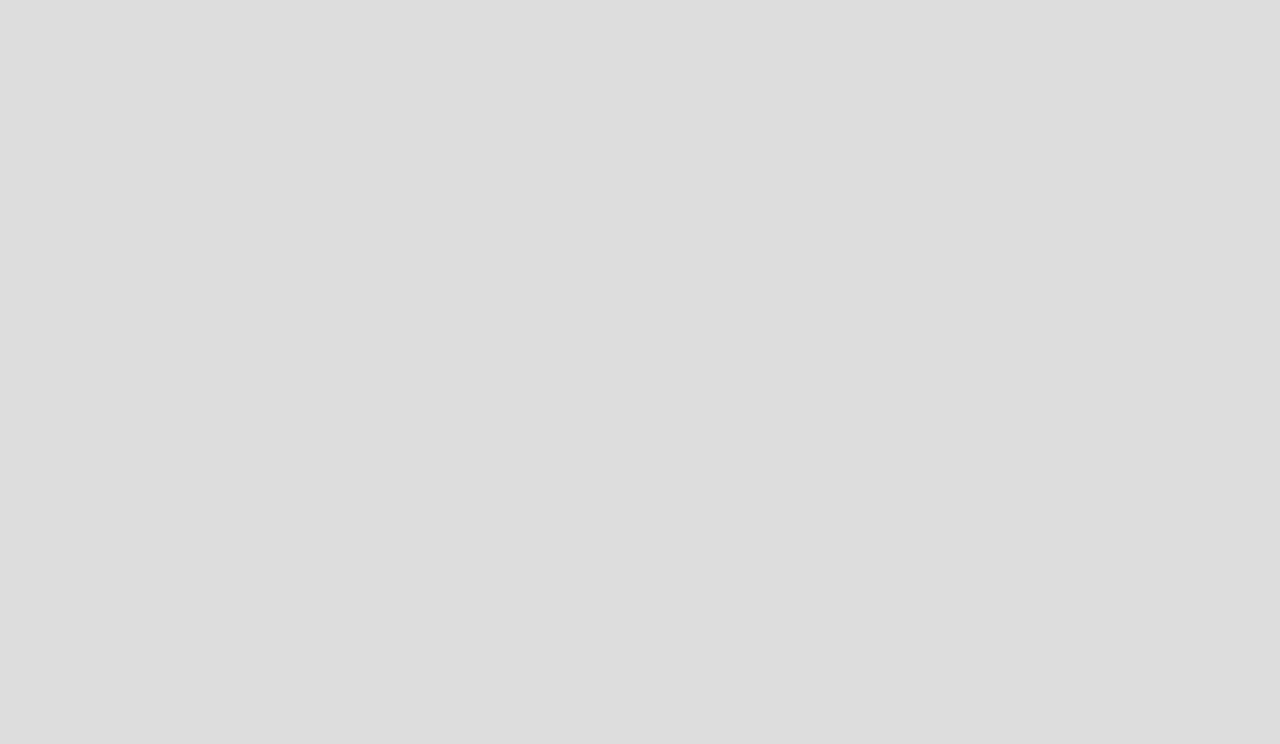
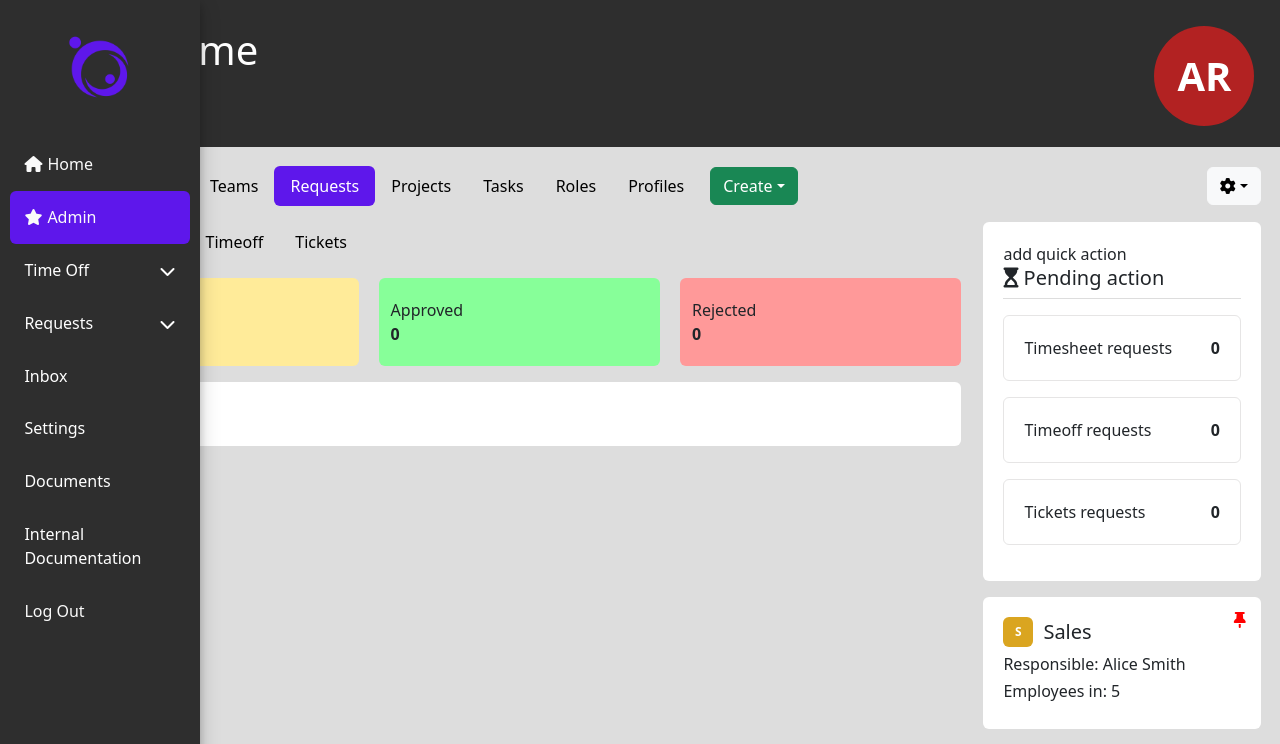
Before and after one commit to ARchWolfDev/SyncHR_React_V, a React (Create React App) app: page /admin/requests/timesheets in a window 1280 px wide. Before the commit this address had no page. Shown: the top 744 px of the page. Built offline with nearby package versions, Linux system fonts and the light colour scheme.

Commit message:
requests route created

```diff
--- a/src/App.css
+++ b/src/App.css
@@ -379,13 +379,12 @@ body { background: #ddd!important; }
   display: flex;
   flex-direction: column;
 }
-.timesheet-status-box-row .box:hover {
-  box-shadow: 0 4px 8px 0 rgba(0, 0, 0, 0.2), 0 6px 20px 0 rgba(0, 0, 0, 0.19);
+.timesheet-status-box-row .box{
+  box-shadow: none;
   transition: box-shadow 0.3s ease-in-out;
 }
-.hover-box .box:hover{
+.hover-box:hover {
   box-shadow: 0 4px 8px 0 rgba(0, 0, 0, 0.2), 0 6px 20px 0 rgba(0, 0, 0, 0.19);
-  transition: box-shadow 0.3s ease-in-out;
 }
 .department-box {
   position: relative;
--- a/src/App.js
+++ b/src/App.js
@@ -22,6 +22,9 @@ import AdminDepartments from './components/AdminDepartments';
 import AdminTeams from './components/AdminTeams';
 import DepartmentComponent from './components/DepartmentComponent';
 import TestComponent from './components/TestComponent';
+import AdminRequestsTimesheets from './components/AdminRequestsTimesheets';
+import AdminRequestsTimeOff from './components/AdminRequestsTimeOff';
+import AdminRequestsTickets from './components/AdminRequestsTickets';
 
 function App() {
 
@@ -43,7 +46,12 @@ function App() {
                     <Route path='employees' element={<AdminEmployees />} />
                     <Route path='departments' element={<AdminDepartments />} />
                   </Route>
-                  <Route path='requests' element={<AdminRequests />} />
+                  <Route path='requests' element={<AdminRequests />}>
+                    <Route index element={<Navigate to='timesheets'/>} />
+                    <Route path='timesheets' element={<AdminRequestsTimesheets />} />
+                    <Route path='timeoffs' element={<AdminRequestsTimeOff />} />
+                    <Route path='tickets' element={<AdminRequestsTickets />} />
+                  </Route>
                   <Route path='projects' element={<AdminProjects />} />
                   <Route path='tasks' element={<AdminTasks />} />
                   <Route path='roles' element={<AdminRoles />} />
--- a/src/components/AdminComponent.js
+++ b/src/components/AdminComponent.js
@@ -41,7 +41,7 @@ function AdminComponent() {
             <Nav variant="pills align-items-center" defaultActiveKey='link-1'>
               <Nav.Item><Link to='dashboard' className={`nav-link ${urlLocation.endsWith('dashboard')?'active':''}`}>Dashboard</Link></Nav.Item>
               <Nav.Item><Link to='teams' className={`nav-link ${urlLocation.endsWith('employees') || urlLocation.endsWith('departments')?'active':''}`}>Teams</Link></Nav.Item>
-              <Nav.Item><Link to='requests' className={`nav-link ${urlLocation.endsWith('requests')?'active':''}`}>Requests</Link></Nav.Item>
+              <Nav.Item><Link to='requests' className={`nav-link ${urlLocation.endsWith('timesheets') || urlLocation.endsWith('timeoffs') || urlLocation.endsWith('tickets')?'active':''}`}>Requests</Link></Nav.Item>
               <Nav.Item><Link to='projects' className={`nav-link ${urlLocation.endsWith('projects')?'active':''}`}>Projects</Link></Nav.Item>
               <Nav.Item><Link to='tasks' className={`nav-link ${urlLocation.endsWith('tasks')?'active':''}`}>Tasks</Link></Nav.Item>
               <Nav.Item><Link to='roles' className={`nav-link ${urlLocation.endsWith('roles')?'active':''}`}>Roles</Link></Nav.Item>
--- a/src/components/AdminDashboard.js
+++ b/src/components/AdminDashboard.js
@@ -186,9 +186,9 @@ function AdminDashboard() {
         <Col className='box justify-items-center'>
             <h5>Timesheet Requests</h5>
             <Row className='timesheet-status-box-row'>
-              <Col type='button' onClick={() => handleInformationContent('pending')} className='box' style={{backgroundColor: '#ffeb99'}}><h6>Pending <strong style={{float: 'right'}}>0</strong></h6></Col>
-              <Col type='button' onClick={() => handleInformationContent('approved')} className='box' style={{backgroundColor: '#99ff99'}}><h6>Approved <strong style={{float: 'right'}}>0</strong></h6></Col>
-              <Col type='button' onClick={() => handleInformationContent('rejected')} className='box' style={{backgroundColor: '#ff9999'}}><h6>Rejected <strong style={{float: 'right'}}>0</strong></h6></Col>
+              <Col type='button' onClick={() => handleInformationContent('pending')} className='box hover-box' style={{backgroundColor: '#ffeb99'}}><h6>Pending <strong style={{float: 'right'}}>0</strong></h6></Col>
+              <Col type='button' onClick={() => handleInformationContent('approved')} className='box hover-box' style={{backgroundColor: '#99ff99'}}><h6>Approved <strong style={{float: 'right'}}>0</strong></h6></Col>
+              <Col type='button' onClick={() => handleInformationContent('rejected')} className='box hover-box' style={{backgroundColor: '#ff9999'}}><h6>Rejected <strong style={{float: 'right'}}>0</strong></h6></Col>
             </Row>
             {renderTimeSheetStatusInformation()}
         </Col>
--- a/src/components/AdminProfiles.js
+++ b/src/components/AdminProfiles.js
@@ -1,5 +1,5 @@
 import React from 'react'
-import { Link, useNavigate } from 'react-router-dom'
+import { useNavigate } from 'react-router-dom'
 import Avatar from './Avatar'
 import { Container } from 'react-bootstrap'
 
--- a/src/components/AdminRequests.js
+++ b/src/components/AdminRequests.js
@@ -1,9 +1,29 @@
 import React from 'react'
+import { Col, Nav, Row } from 'react-bootstrap'
+import { Link, Outlet, useLocation } from 'react-router-dom'
 
 function AdminRequests() {
+
+  const location = useLocation().pathname
+
   return (
     <div>
-      Admin Requests
+      <Row>
+        <Col>
+          <Nav variant='pills' defaultActiveKey={1} className='mb-3'>
+            <Nav.Item>
+              <Link to={'timesheets'} className={`nav-link ${location.endsWith('timesheets')?'active':''}`}>Timesheet</Link>
+            </Nav.Item>
+            <Nav.Item>
+              <Link to={'timeoffs'} className={`nav-link ${location.endsWith('timeoffs')?'active':''}`}>Timeoff</Link>
+            </Nav.Item>
+            <Nav.Item>
+              <Link to={'tickets'} className={`nav-link ${location.endsWith('tickets')?'active':''}`}>Tickets</Link>
+            </Nav.Item>
+          </Nav>
+        </Col>
+      </Row>
+      <Outlet />
     </div>
   )
 }
--- /dev/null
+++ b/src/components/AdminRequestsTickets.js
@@ -0,0 +1,11 @@
+import React from 'react'
+
+function AdminRequestsTickets() {
+  return (
+    <div>
+      Tickets
+    </div>
+  )
+}
+
+export default AdminRequestsTickets
--- /dev/null
+++ b/src/components/AdminRequestsTimeOff.js
@@ -0,0 +1,11 @@
+import React from 'react'
+
+function AdminRequestsTimeOff() {
+  return (
+    <div>
+      Timeoff
+    </div>
+  )
+}
+
+export default AdminRequestsTimeOff
--- /dev/null
+++ b/src/components/AdminRequestsTimesheets.js
@@ -0,0 +1,20 @@
+import React from 'react'
+import { Col, Container, Row } from 'react-bootstrap'
+
+function AdminRequestsTimesheets() {
+
+  return (
+    <Container>
+        <Row className='timesheet-status-box-row'>
+            <Col className='box hover-box' type='button' style={{backgroundColor: '#ffeb99'}}>Pending <strong style={{float:'right'}}>0</strong></Col>
+            <Col className='box hover-box' type='button' style={{backgroundColor: '#87ff99'}}>Approved <strong style={{float:'right'}}>0</strong></Col>
+            <Col className='box hover-box' type='button' style={{backgroundColor: '#ff9999'}}>Rejected <strong style={{float:'right'}}>0</strong></Col>
+        </Row>
+        <Row>
+            <Col className='box'>Information</Col>
+        </Row>
+    </Container>
+  )
+}
+
+export default AdminRequestsTimesheets
--- a/src/components/ProfileComponent.js
+++ b/src/components/ProfileComponent.js
@@ -1,15 +1,45 @@
 import React from 'react'
+import { Col, Container, Row } from 'react-bootstrap';
 import { useParams } from 'react-router-dom'
+import Avatar from './Avatar';
 
 function ProfileComponent() {
 
   const {id} = useParams();
 
-
+// <Avatar size={150} />
   return (
-    <div>
-      Profile id {id}
-    </div>
+    <Container>
+      <Row>
+        <Col>
+          <Row>
+            <Col className='box' style={{display: 'flex', alignItems: 'center'}}>
+              <Avatar size={150} name='Andrei Rachieru'/>
+              <div style={{marginLeft: 20}}>
+                <h3>Andrei Rachieru - ID: {id}</h3>
+                <h4>Manager</h4>
+              </div>
+            </Col>
+          </Row>
+          <Row>
+            <Col className='box col-3'>
+              <div className='white-box m0-box mb-3 active-white-box'>Basic Information</div>
+              <div className='white-box m0-box mb-3'>Timesheet</div>
+              <div className='white-box m0-box mb-3'>Timeoff</div>
+              <div className='white-box m0-box mb-3'>Documents</div>
+            </Col>
+            <Col>
+              <div className='m0-box'>Content</div>
+            </Col>
+          </Row>
+        </Col>
+        <Col className='col-3'>
+          <div className='m0-box'>
+            <h5>User Activity</h5>
+          </div>
+        </Col>
+      </Row>
+    </Container>
   )
 }
 
```
